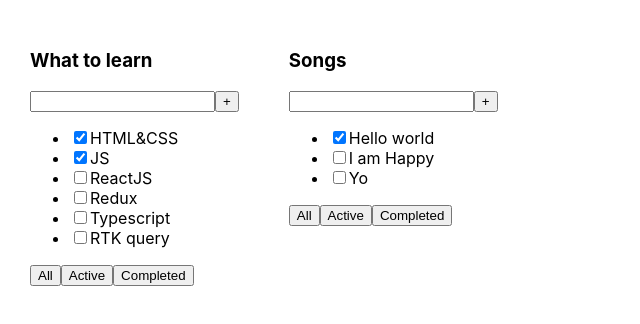
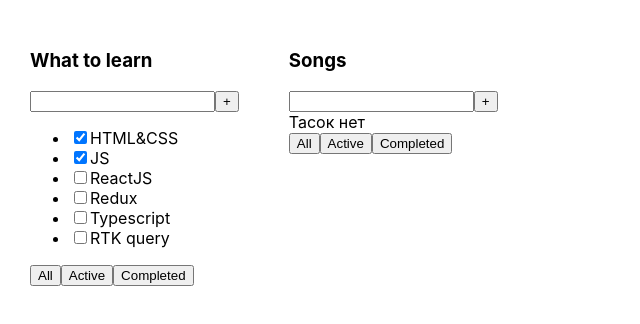
Before and after one commit to nratmie/todolist-react, a React (Vite) app: page / in a window 1280 px wide. Shown: the top 324 px of the page, without its empty margins (0-640 px from the left). Built offline with nearby package versions, Linux system fonts and the light colour scheme.

Commit message:
test(app): test data

```diff
--- a/src/App.tsx
+++ b/src/App.tsx
@@ -18,9 +18,9 @@ export const App = () => {
     ]
 
     const tasks2: Task[] = [
-        { id: 1, title: 'Hello world', isDone: true },
-        { id: 2, title: 'I am Happy', isDone: false },
-        { id: 3, title: 'Yo', isDone: false },
+        // { id: 1, title: 'Hello world', isDone: true },
+        // { id: 2, title: 'I am Happy', isDone: false },
+        // { id: 3, title: 'Yo', isDone: false },
     ]
 
     return (
```
